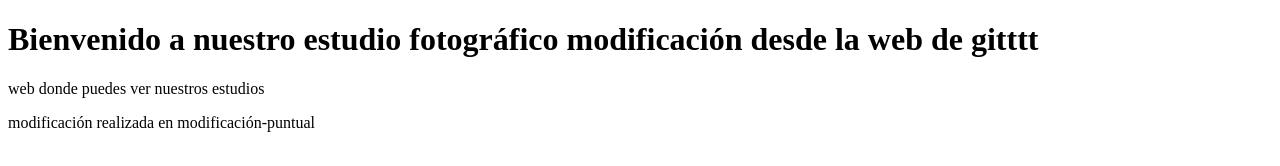
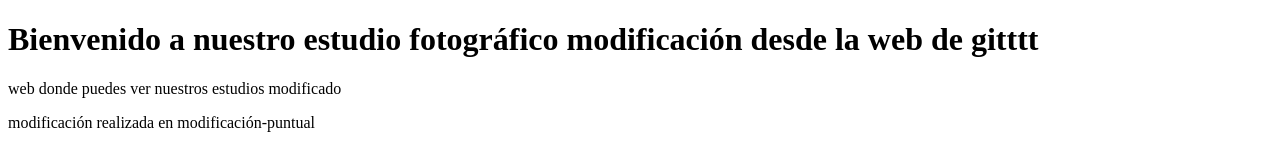
Before and after one commit to velazio/pagina-web, a plain HTML site: page index.html in a window 1280 px wide. Drawn offline with Linux system fonts and the light colour scheme.

Commit message:
prueba 7/04

```diff
--- a/index.html
+++ b/index.html
@@ -7,7 +7,7 @@
     <body>
 
         <h1>Bienvenido a nuestro estudio fotográfico modificación desde la web de gitttt</h1>
-            <p>web donde puedes ver nuestros estudios</p>
+            <p>web donde puedes ver nuestros estudios modificado</p>
         <p>modificación realizada en modificación-puntual</p>
     </body>
 </html>
```
